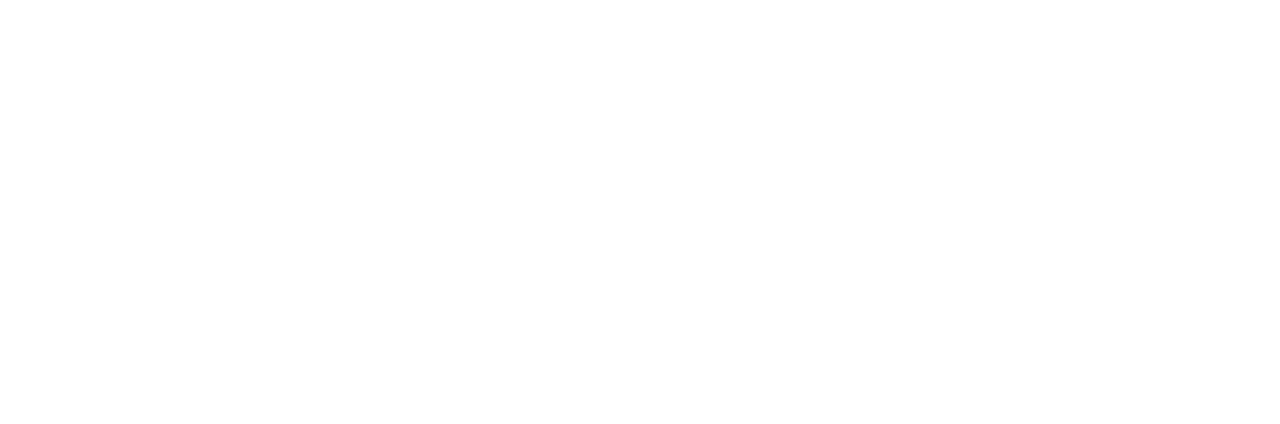
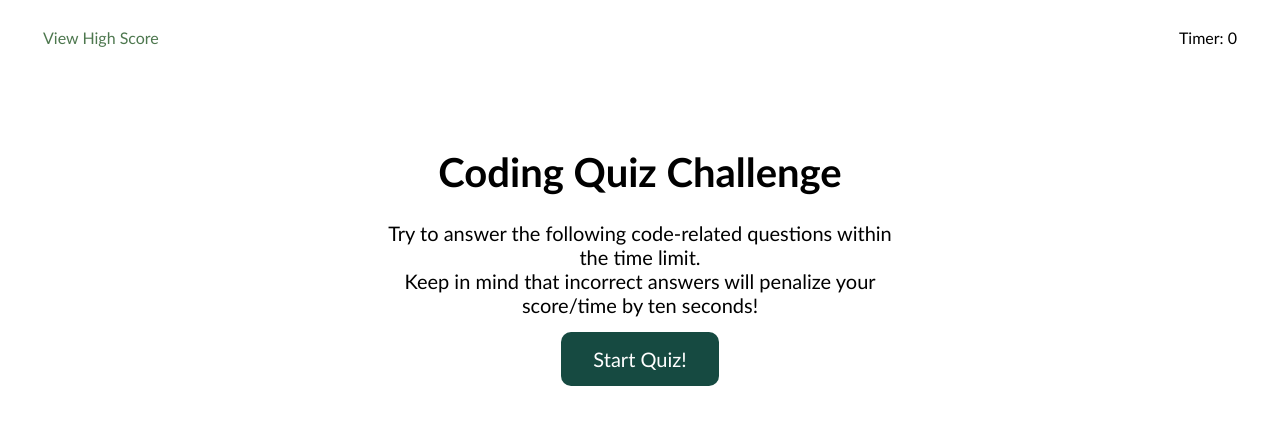
Before and after one commit to andrewyk99/code-quiz, a plain HTML site: page index.html in a window 1280 px wide. Drawn offline with Linux system fonts and the light colour scheme.

Commit message:
finished landing page

```diff
--- a/assets/css/style.css
+++ b/assets/css/style.css
@@ -0,0 +1,63 @@
+* {
+    box-sizing: border-box;
+    font-family: 'Trebuchet MS', 'Lucida Sans Unicode', 'Lucida Grande', 'Lucida Sans', Arial, sans-serif;
+}
+
+:root {
+    --prim-color: #164a41;
+    --sec-color: #4d774e;
+}
+
+/* Styling that remains constant */
+.header {
+    padding: 20px 35px;
+}
+.timer {
+    float: right;
+}
+
+.score {
+    float: left;
+}
+
+.score a {
+    text-decoration: none;
+    color: var(--sec-color);
+}
+
+.border {
+    margin: 50px;
+    padding: 50px 330px 0px;
+}
+
+/* Intro page styling */
+.intro {
+   text-align: center;
+}
+
+.title {
+    font-size: 40px;
+    font-weight: bold;
+    padding-bottom: 25px;
+}
+
+.instructions {
+    font-size: 20px;
+    padding-bottom: 15px;
+}
+
+.start-btn {
+    background-color: var(--prim-color);
+    border: none;
+    color: white;
+    padding: 15px 32px;
+    text-align: center;
+    text-decoration: none;
+    display: inline-block;
+    font-size: 20px;
+    border-radius: 10px;
+}
+
+.start-btn:hover {
+    background-color: var(--sec-color);
+}
--- a/assets/js/script.js
+++ b/assets/js/script.js
@@ -0,0 +1,4 @@
+var startBtn = document.querySelector(".start-btn button");
+var intro = document.querySelector(".intro");
+
+// if startBtn is clicked
--- a/index.html
+++ b/index.html
@@ -4,9 +4,32 @@
     <meta charset="UTF-8">
     <meta http-equiv="X-UA-Compatible" content="IE=edge">
     <meta name="viewport" content="width=device-width, initial-scale=1.0">
-    <title>Document</title>
+    <link rel="stylesheet" href="./assets/css/style.css">
+    <title>Code Quiz</title>
 </head>
+
 <body>
+    <header class="header">
+        <div class="timer">Timer: 0</div>
+        <div class="score"><a href="#high-score">View High Score</a></div>
+    </header>
+
+    <section class="border">
+        <!--Start game-->
+        <section class="intro">
+            <div class="title">Coding Quiz Challenge</div>
+            <div class="instructions">Try to answer the following code-related questions within the time limit.<br> Keep in mind that incorrect answers will penalize your score/time by ten seconds!</div>
+            <button class="start-btn">Start Quiz!</button>
+        </section>
+
+        <!--Questions-->
+        <section>
+            <div class="questions"></div>
+            <div class="option-list"></div>
+            <div class="result"></div>
+        </section>
+    </section>
+
 
 </body>
 </html>
```
